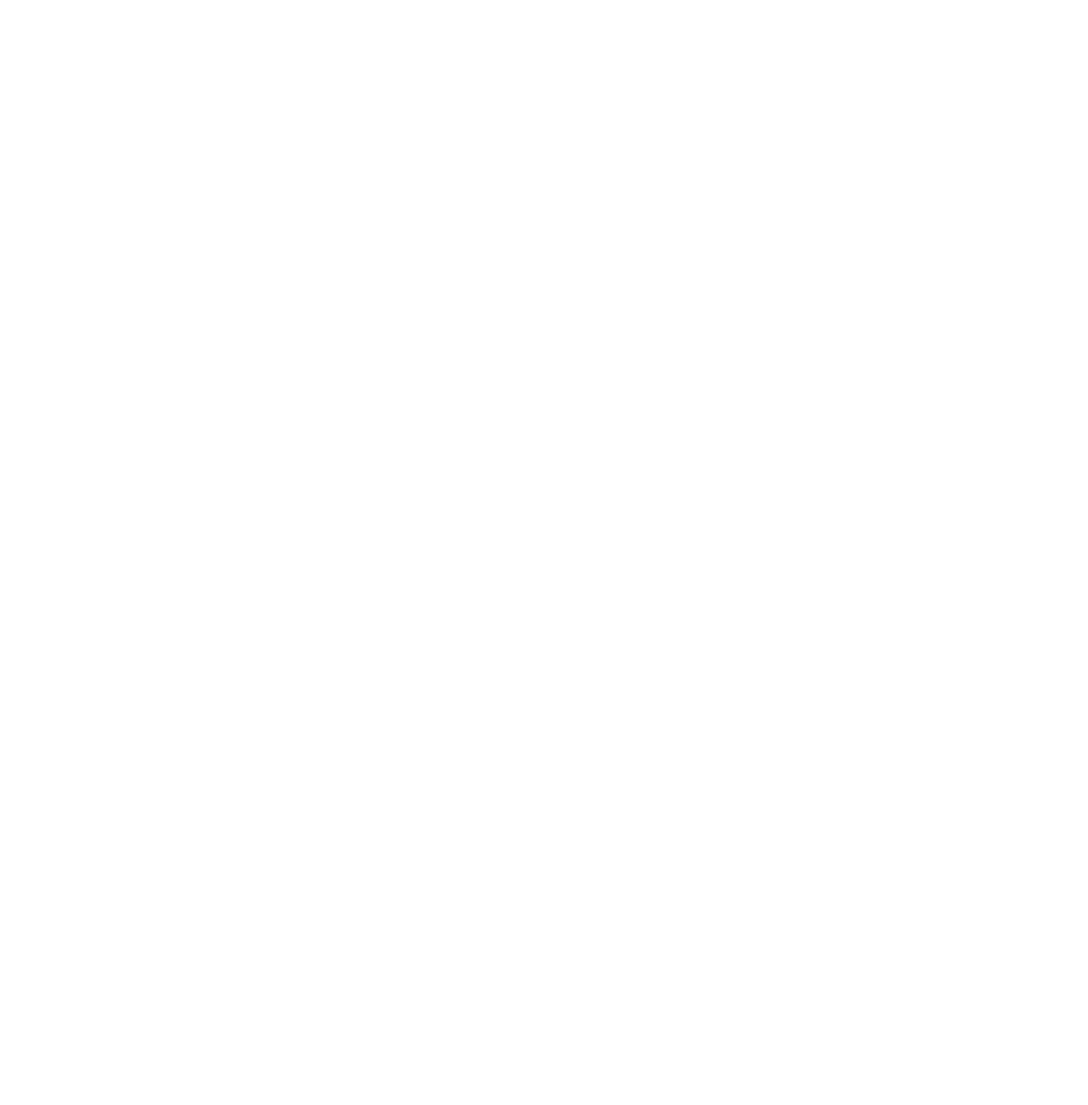
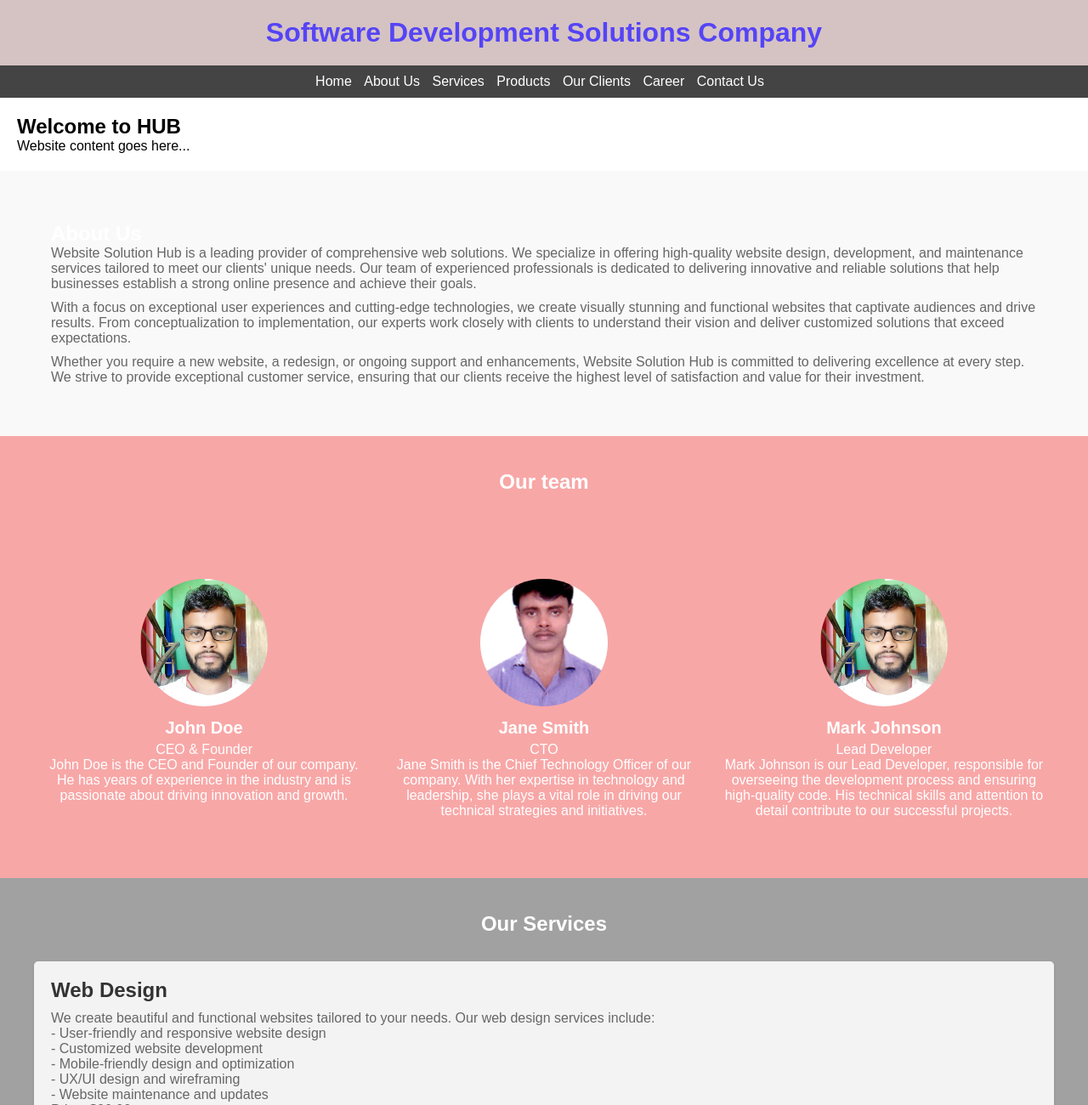
Before and after one commit to Akhilesh80025/Software-Development-Solutions-Hub, a plain HTML site: page public/index.html in a window 1280 px wide. Shown: the top 1300 px of the page at 85% size. Before the commit the page ends 800 px from the top, so only its background shows below. Drawn offline with nearby package versions, Linux system fonts and the light colour scheme.

Commit message:
bhjasjhjas

```diff
--- a/public/index.html
+++ b/public/index.html
@@ -1,13 +1,66 @@
+<!DOCTYPE html>
 <html lang="en">
 <head>
     <meta charset="UTF-8">
     <meta name="viewport" content="width=device-width, initial-scale=1.0">
     <title>Software Development Solutions Company</title>
-    <link rel="stylesheet" href="https://stackpath.bootstrapcdn.com/bootstrap/4.5.0/css/bootstrap.min.css">
-</head
+    <link rel="stylesheet" href="../styles/style.css">
+
+</head>
 <body>
-    <!-- Content goes here -->
+
+    <header>
+        <h1>Software Development Solutions Company</h1>
+    </header>
+
+    <nav>
+        <ul>
+          <li><a href="#">Home</a></li>
+          <li><a href="#">About Us</a></li>
+          <li><a href="#">Services</a></li>
+          <li><a href="#">Products</a></li>
+          <li><a href="#">Our Clients</a></li>
+          <li><a href="#">Career</a></li>
+          <li><a href="#">Contact Us</a></li>
+        </ul>
+    </nav>
+
+    <main>
+        <h2>Welcome to HUB</h2>
+        <p>Website content goes here...</p>
+    </main>
+
+    <section id="about">
+        <div class="container">
+            <h2>About Us</h2>
+            <p>Website Solution Hub is a leading provider of comprehensive web solutions. We specialize in offering high-quality website design, development, and maintenance services tailored to meet our clients' unique needs. Our team of experienced professionals is dedicated to delivering innovative and reliable solutions that help businesses establish a strong online presence and achieve their goals.</p>
+            <p>With a focus on exceptional user experiences and cutting-edge technologies, we create visually stunning and functional websites that captivate audiences and drive results. From conceptualization to implementation, our experts work closely with clients to understand their vision and deliver customized solutions that exceed expectations.</p>
+            <p>Whether you require a new website, a redesign, or ongoing support and enhancements, Website Solution Hub is committed to delivering excellence at every step. We strive to provide exceptional customer service, ensuring that our clients receive the highest level of satisfaction and value for their investment.</p>
+        </div>
+    </section>
+
+    <section id="team">
+        <h2>Our team</h2>
+        <div id="team"></div>
+    </section>
+
+    <section id="services">
+        <h2>Our Services</h2>
+        <div id="services-container"></div>
+    </section>
+
+    <section id="portfolio">
+        <!-- Portfolio section content goes here -->
+    </section>
+
+    <footer>
+        <p>© 2023 Software Development Solutions Company. All Rights Reserved.</p>
+    </footer>
+
     <script src="https://code.jquery.com/jquery-3.5.1.slim.min.js"></script>
     <script src="https://cdn.jsdelivr.net/npm/bootstrap@4.5.0/dist/js/bootstrap.min.js"></script>
+    <script src="../src/service.js"></script>
+    <script src="../src/team.js"></script>
+
 </body>
 </html>
--- /dev/null
+++ b/src/index.js
@@ -0,0 +1,2 @@
+// Entry point of the JavaScript code
+console.log("Hello, World!");
--- /dev/null
+++ b/src/service.js
@@ -0,0 +1,57 @@
+// Define the services data
+const services = [
+    {
+      name: 'Web Design',
+      description: `We create beautiful and functional websites tailored to your needs. Our web design services include:
+  - User-friendly and responsive website design
+  - Customized website development
+  - Mobile-friendly design and optimization
+  - UX/UI design and wireframing
+  - Website maintenance and updates`,
+      price: 99.99,
+      duration: '1 hour'
+    },
+    {
+      name: 'Graphic Design',
+      description: `We provide stunning graphic designs for your brand and marketing materials. Our graphic design services include:
+  - Logo design and branding
+  - Brochure and flyer design
+  - Poster and banner design
+  - Packaging design
+  - Social media graphics`,
+      price: 149.99,
+      duration: '2 hours'
+    }
+    // Add more service objects as needed
+  ];
+
+  // Generate HTML for each service
+  function generateServicesSection () {
+    const servicesContainer = document.getElementById('services-container');
+
+    services.forEach(function(service) {
+      const serviceElement = document.createElement('div');
+      serviceElement.classList.add('service');
+
+      const serviceName = document.createElement('h3');
+      serviceName.textContent = service.name;
+      serviceElement.appendChild(serviceName);
+
+      const serviceDescription = document.createElement('p');
+      serviceDescription.innerHTML = service.description.replace(/\n/g, '<br>');
+      serviceElement.appendChild(serviceDescription);
+
+      const servicePrice = document.createElement('p');
+      servicePrice.textContent = 'Price: $' + service.price.toFixed(2);
+      serviceElement.appendChild(servicePrice);
+
+      const serviceDuration = document.createElement('p');
+      serviceDuration.textContent = 'Duration: ' + service.duration;
+      serviceElement.appendChild(serviceDuration);
+
+      servicesContainer.appendChild(serviceElement);
+    });
+  };
+
+  // Call the generateServicesSection function
+  generateServicesSection();
--- /dev/null
+++ b/src/team.js
@@ -0,0 +1,54 @@
+// Define the team members data
+const teamMembers = [];
+  const teamMembers1 = {
+    name: 'John Doe',
+    role: 'CEO & Founder',
+    bio: 'John Doe is the CEO and Founder of our company. He has years of experience in the industry and is passionate about driving innovation and growth.',
+    photo: '../asset/pic1.jpg' // Update with the local file path
+  };
+  const teamMembers2 = {
+    name: 'Jane Smith',
+    role: 'CTO',
+    bio: 'Jane Smith is the Chief Technology Officer of our company. With her expertise in technology and leadership, she plays a vital role in driving our technical strategies and initiatives.',
+    photo: '../asset/pic2.jpg' // Update with the local file path
+  };
+  const teamMembers3 = {
+    name: 'Mark Johnson',
+    role: 'Lead Developer',
+    bio: 'Mark Johnson is our Lead Developer, responsible for overseeing the development process and ensuring high-quality code. His technical skills and attention to detail contribute to our successful projects.',
+    photo: '../asset/pic1.jpg' // Update with the local file path
+  };
+  teamMembers.push(teamMembers1,teamMembers2,teamMembers3);
+
+  console.log(teamMembers);
+  // Generate HTML for each team member
+  function generateTeamMembersSection() {
+    const teamContainer = document.getElementById('team');
+
+    teamMembers.forEach(function(member) {
+      const memberElement = document.createElement('div');
+      memberElement.classList.add('team-member');
+
+      const memberPhoto = document.createElement('img');
+      memberPhoto.src = member.photo;
+      memberPhoto.alt = member.name;
+      memberElement.appendChild(memberPhoto);
+
+      const memberName = document.createElement('h3');
+      memberName.textContent = member.name;
+      memberElement.appendChild(memberName);
+
+      const memberRole = document.createElement('p');
+      memberRole.textContent = member.role;
+      memberElement.appendChild(memberRole);
+
+      const memberBio = document.createElement('p');
+      memberBio.textContent = member.bio;
+      memberElement.appendChild(memberBio);
+
+      teamContainer.appendChild(memberElement);
+    });
+  }
+
+  // Call the generateTeamMembersSection function
+  generateTeamMembersSection();
--- /dev/null
+++ b/styles/style.css
@@ -0,0 +1,191 @@
+/* CSS Reset */
+* {
+  margin: 0;
+  padding: 0;
+  box-sizing: border-box;
+}
+
+/* Global Styles */
+body {
+  font-family: Arial, sans-serif;
+  margin: 0;
+  padding: 0;
+}
+.container {
+  max-width: 1200px;
+  margin: 0 auto;
+  padding: 20px;
+}
+
+/* Media Queries */
+@media (max-width: 768px) {
+  /* Styles for screens smaller than 768px */
+  .container {
+    padding: 10px;
+  }
+}
+
+/* Header Styles */
+header {
+  background-color: #d5c3c3;
+  color: #5544f6;
+  padding: 20px;
+  text-align: center;
+}
+
+/* Navigation Styles */
+nav {
+  background-color: #444;
+  color: #fff;
+  padding: 10px;
+  text-align: center;
+}
+
+nav ul {
+  list-style-type: none;
+  margin: 0;
+  padding: 0;
+}
+
+nav ul li {
+  display: inline;
+  margin-right: 10px;
+}
+
+nav ul li a {
+  color: #fff;
+  text-decoration: none;
+}
+
+nav ul li a:hover {
+  color: #ff8c00;
+}
+main {
+  padding: 20px;
+}
+
+/* Services Styles */
+.services {
+  background-color: #f9f9f9;
+  padding: 40px;
+}
+
+#services {
+  background-color: #a1a1a1;
+  padding: 40px;
+}
+
+#services h2 {
+  color: #fff;
+  text-align: center;
+  margin-bottom: 30px;
+}
+
+.service {
+  background-color: #f3f3f3;
+  padding: 20px;
+  margin-bottom: 30px;
+  border-radius: 5px;
+  box-shadow: 0 2px 4px rgba(0, 0, 0, 0.1);
+  transition: box-shadow 0.3s ease;
+}
+
+.service:hover {
+  box-shadow: 0 4px 8px rgba(0, 0, 0, 0.1);
+}
+
+.service h3 {
+  color: #333;
+  font-size: 24px;
+  margin-bottom: 10px;
+}
+
+.service p {
+  color: #666;
+}
+
+/* Team Styles */
+.team {
+  background-color: #ffccc9;
+  padding: 40px;
+  text-align: center;
+}
+/* Team Styles */
+#team {
+  background-color: #f8a7a7;
+  padding: 40px;
+  text-align: center;
+}
+
+#team h2 {
+  color: #fff;
+  margin-bottom: 20px;
+}
+
+.team-member {
+  display: inline-block;
+  vertical-align: top;
+  width: 33.33%;
+  padding: 0 10px;
+  margin-bottom: 30px;
+  text-align: center;
+}
+
+.team-member img {
+  width: 150px;
+  height: 150px;
+  border-radius: 50%;
+  object-fit: cover;
+  margin-bottom: 10px;
+}
+
+.team-member h3 {
+  color: #fff;
+  font-size: 20px;
+  margin-bottom: 5px;
+}
+
+.team-member p {
+  color: #fff;
+  font-size: 16px;
+}
+
+
+/* Portfolio Styles */
+.portfolio {
+  background-color: #f4f4f4;
+  padding: 40px;
+  text-align: center;
+}
+
+/* Footer Styles */
+footer {
+  background-color: #333;
+  color: #fff;
+  padding: 10px;
+  text-align: center;
+}
+
+/* About Us Styles */
+#about {
+  background-color: #f9f9f9;
+  padding: 40px;
+}
+
+#about nav {
+  text-align: center;
+  margin-bottom: 20px;
+}
+
+#about h2 {
+  color: #ffffff;
+}
+
+#about p {
+  color: #666;
+  margin-bottom: 10px;
+}
+
+#about p:last-child {
+  margin-bottom: 0;
+}
```
Also changed, not shown: src/team.json (added, +20 -0 lines), src/teamjson.js (added, +23 -0 lines), asset/pic1.jpg (added), asset/pic2.jpg (added).
